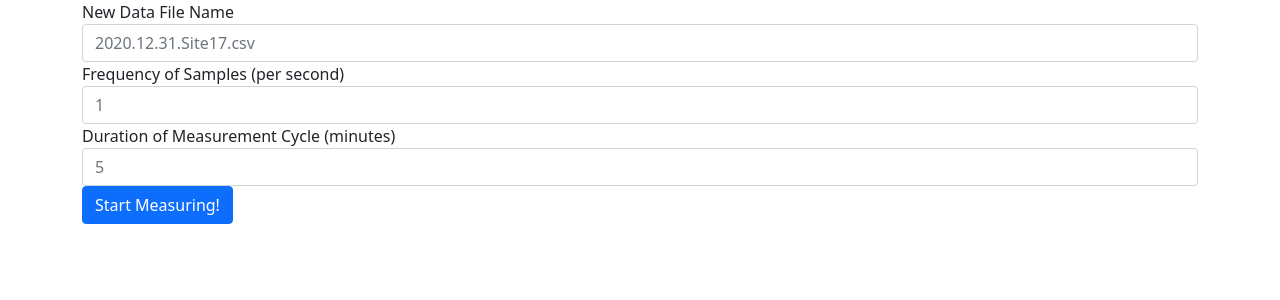
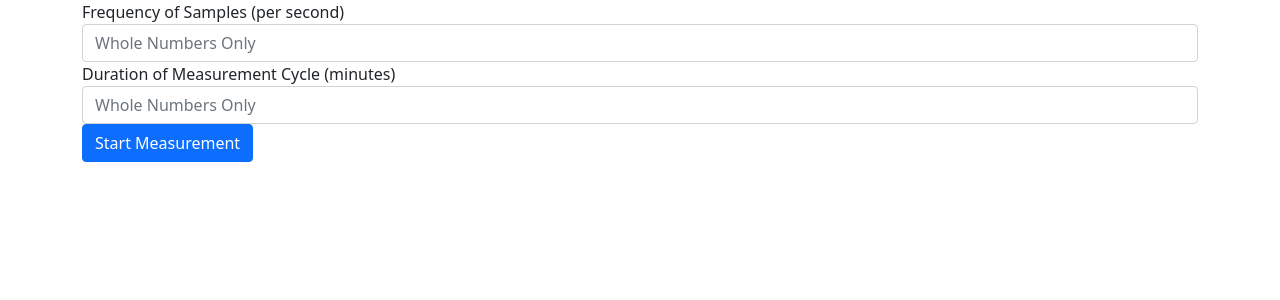
Before and after one commit to chasekidder/purdue-psl, a Flask app: page /config/ in a window 1280 px wide. Shown: the part 56-356 px from the top of the page. Run offline with Flask 2, Linux system fonts and the light colour scheme; parts of the project's set-up code (start-up, migrations or seed data) failed here and were passed over; some libraries are stand-ins or nearby versions.

Commit message:
integrate form

```diff
--- a/src/modules/webui/ui/templates/config.html
+++ b/src/modules/webui/ui/templates/config.html
@@ -11,16 +11,12 @@ Home
         <div class="container">
             <form action="/config/" method="POST">
                 <div class="form-group">
-                    <label for="file_name">New Data File Name</label>
-                    <input type="text" class="form-control" id="file_name" name="file_name" placeholder="2020.12.31.Site17.csv">
+                    <label for="frequency">Frequency of Samples (per second)</label>
+                    <input type="integer" class="form-control" id="frequency" name="frequency" placeholder="Whole Numbers Only">
+                    <label for="duration">Duration of Measurement Cycle (minutes)</label>
+                    <input type="float" class="form-control" id="duration" name="duration" placeholder="Whole Numbers Only"">
                 </div>
-                <div class="form-group">
-                    <label for="frequency">Frequency of Samples (per second)</label>
-                    <input type="integer" class="form-control" id="frequency" name="frequency" placeholder="1">
-                    <label for="duration">Duration of Measurement Cycle (minutes)</label>
-                    <input type="float" class="form-control" id="duration" name="duration" placeholder="5">
-                </div>
-                <button type="submit" class="btn btn-primary">Start Measuring!</button>
+                <button type="submit" class="btn btn-primary">Start Measurement</button>
                 {{ form.csrf_token }}
             </form>
 
```
